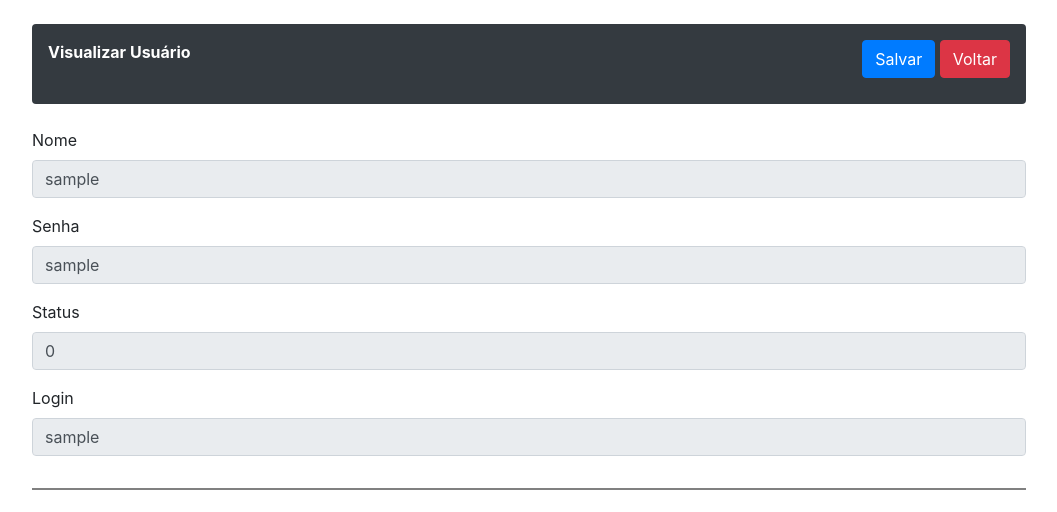
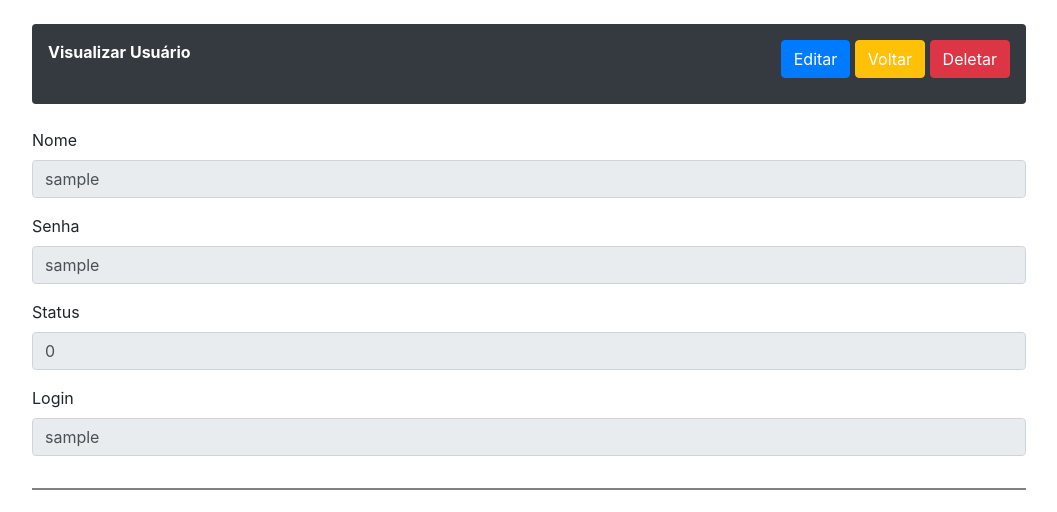
Before and after one commit to Douglaxz/gerenciamentoEquipe, a Flask app: page /visualizarUsuario/1 in a window 1280 px wide. Shown: the part 66-578 px from the top of the page, without its empty margins (111-1168 px from the left). Run offline with Flask 2, Linux system fonts and the light colour scheme; the visitor is signed in with stand-in values (Sample User, id 1); data comes from the database, SQL or seed files in the repository; some libraries are stand-ins or nearby versions.

Commit message:
Melhoria no layout crud

```diff
--- a/helpers.py
+++ b/helpers.py
@@ -18,7 +18,7 @@ class FormularioUsuarioVisualizar(FlaskForm):
     senha = StringField('Senha', [validators.DataRequired(), validators.Length(min=1, max=50)], render_kw={'readonly': True})
     status = StringField('Status', [validators.DataRequired(), validators.Length(min=1, max=50)], render_kw={'readonly': True})
     login = StringField('Login', [validators.DataRequired(), validators.Length(min=1, max=50)], render_kw={'readonly': True})
-    salvar = SubmitField('Salvar')
+    salvar = SubmitField('Editar')
 
 #classe de upload de imagem (desativada no momento)
 def recupera_imagem(id):
--- a/templates/editarUsuario.html
+++ b/templates/editarUsuario.html
@@ -1,6 +1,6 @@
 {% extends "template.html"%}
 {% block conteudo %}
-<form method="post" action="{{ url_for('atualizar') }}" enctype="multipart/form-data">
+<form method="post" action="{{ url_for('atualizarUsuario') }}" enctype="multipart/form-data">
   <br>
   <div class="container w-100 p-3 bg-dark">
     <div class="row">
@@ -9,7 +9,7 @@
       </div>
       <div class="col-md text-right">
         {{form.salvar(class="btn btn-primary")}}
-        <a class="btn btn-danger" href="{{url_for('usuario')}}">Voltar</a>
+        <a class="btn btn-danger" href="{{url_for('visualizarUsuario',id=id)}}") >Voltar</a>
       </div>
     </div>
   </div>
--- a/templates/visualizarUsuario.html
+++ b/templates/visualizarUsuario.html
@@ -1,6 +1,6 @@
 {% extends "template.html"%}
 {% block conteudo %}
-<form method="post" action="{{ url_for('editarUsuario') }}" enctype="multipart/form-data">
+<form method="post" action="{{ url_for('editarUsuario',id=id) }}" enctype="multipart/form-data">
   <br>
   <div class="container w-100 p-3 bg-dark">
     <div class="row">
@@ -8,8 +8,9 @@
         {{ titulo }}
       </div>
       <div class="col-md text-right">
-        {{form.salvar(class="btn btn-primary")}}
-        <a class="btn btn-danger" href="{{url_for('usuario')}}">Voltar</a>
+        <a class="btn btn-primary" href="{{url_for('editarUsuario',id=id)}}">Editar</a>
+        <a class="btn btn-warning text-white" href="{{url_for('usuario')}}">Voltar</a>
+        <a class="btn btn-danger" href="{{url_for('deletar',id=id)}}" onclick="return confirm('Você tem certeza que deseja apagar?')">Deletar</a>
       </div>
     </div>
   </div>
--- a/views.py
+++ b/views.py
@@ -41,22 +41,21 @@ def visualizarUsuario(id):
     form.senha.data = usuario.senha_usuario
     form.status.data = usuario.status_usuario
     form.login.data = usuario.login_usuario
-
-    return render_template('editarUsuario.html', titulo='Visualizar Usuário', id=id, form=form)
+    return render_template('visualizarUsuario.html', titulo='Visualizar Usuário', id=id, form=form)
 
 # rota para criar novo formulário usuário
 @app.route('/editarUsuario/<int:id>')
 def editarUsuario(id):
     if session['usuario_logado'] == None:
-        return redirect(url_for('login',proxima=url_for('editarUsuario')))
+        return redirect(url_for('login',proxima=url_for('visualizarUsuario')))
     usuario = usuarios.query.filter_by(cod_usuario=id).first()
     form = FormularioUsuario()
     form.nome.data = usuario.nome_usuario
     form.senha.data = usuario.senha_usuario
     form.status.data = usuario.status_usuario
     form.login.data = usuario.login_usuario
+    return render_template('editarUsuario.html', titulo='Editar Usuário', id=id, form=form)
 
-    return render_template('editarUsuario.html', titulo='Editar Usuário', id=id, form=form)
 
 # rota para criar novo usuário no banco de dados
 @app.route('/criar', methods=['POST',])
@@ -89,7 +88,7 @@ def criar():
 
 # rota para editar novo usuário no banco de dados
 @app.route('/atualizar', methods=['POST',])
-def atualizar():
+def atualizarUsuario():
     form = FormularioUsuario(request.form)
 
     if form.validate_on_submit():
```
Also changed, not shown: templates/usuarios.html (+1 -7 lines).
